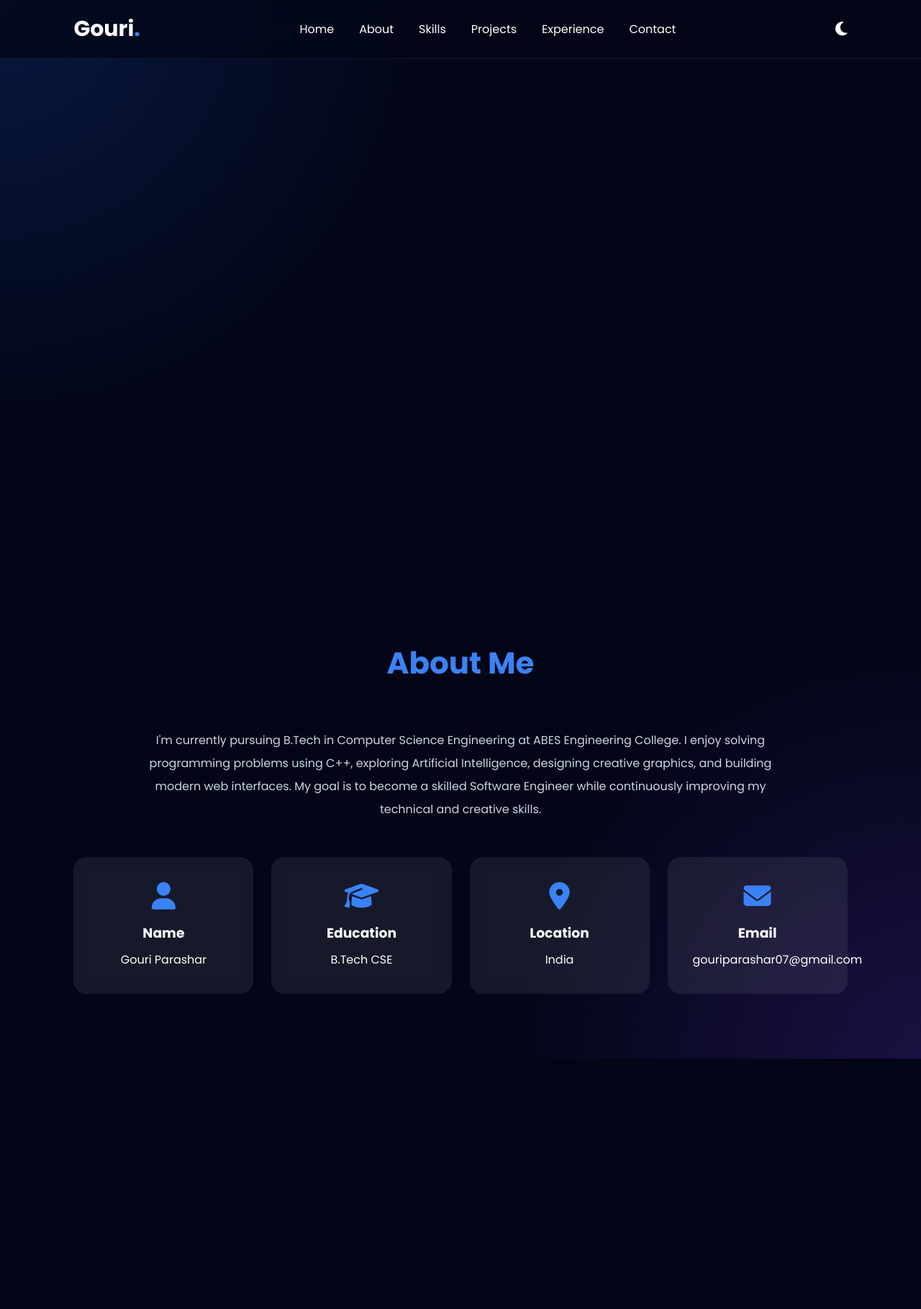
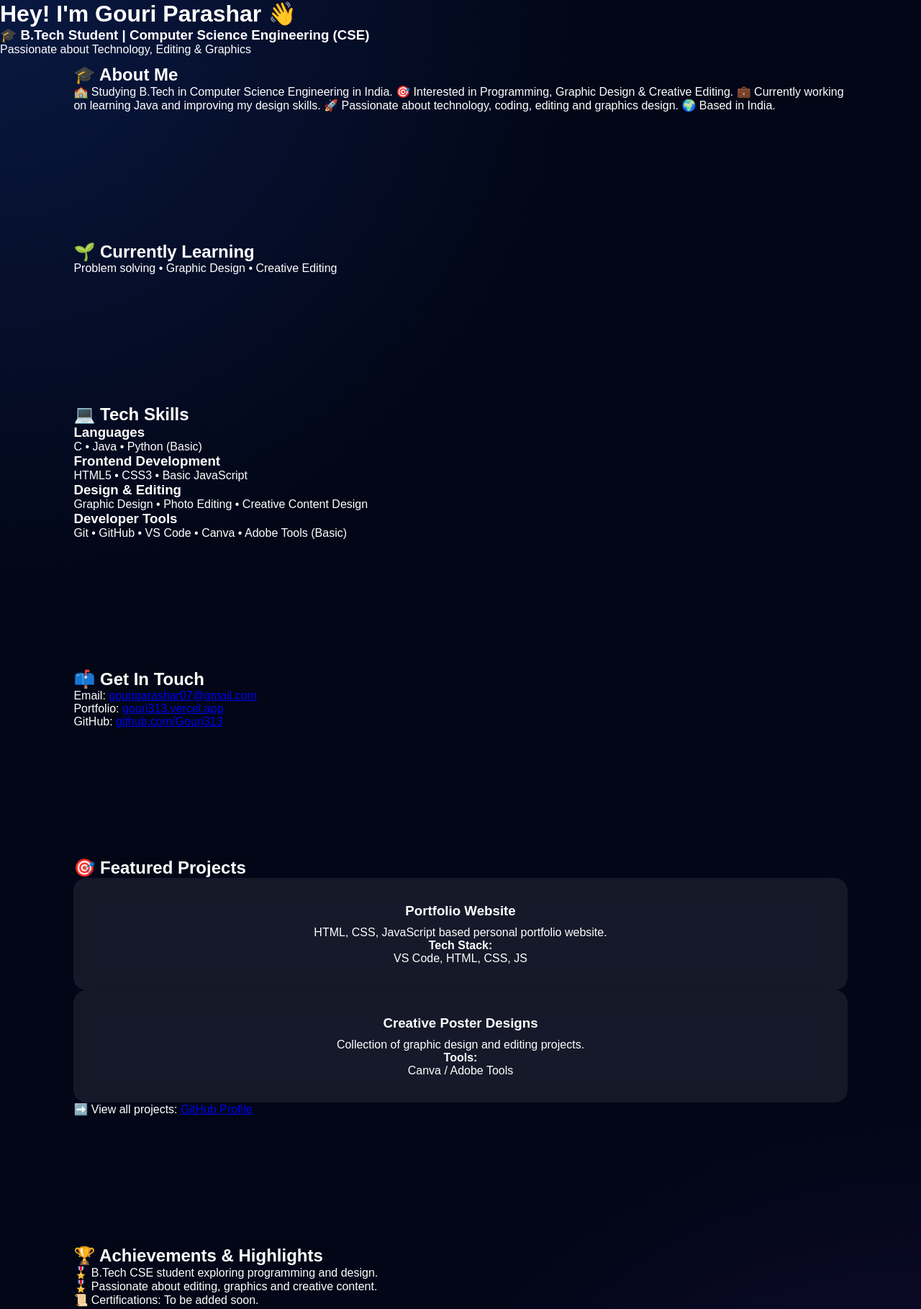
Before and after one commit to Gouri313/Gouri313, a plain HTML site: page index1.html in a window 1280 px wide. Shown: the top 1819 px of the page at 72% size. Before the commit the page ends 1471 px from the top, so only its background shows below. Drawn offline with nearby package versions, Linux system fonts and the light colour scheme.

Commit message:
Update index1.html

```diff
--- a/index1.html
+++ b/index1.html
@@ -7,227 +7,186 @@
 
     <title>Gouri Parashar | Portfolio</title>
 
-    <!-- Google Font -->
-    <link href="https://fonts.googleapis.com/css2?family=Poppins:wght@300;400;500;600;700&display=swap"
-        rel="stylesheet">
-
-    <!-- Font Awesome -->
-    <link rel="stylesheet"
-        href="https://cdnjs.cloudflare.com/ajax/libs/font-awesome/6.7.2/css/all.min.css">
-
-    <!-- AOS Animation -->
-    <link rel="stylesheet"
-        href="https://unpkg.com/aos@2.3.4/dist/aos.css">
-
+    <!-- CSS Connected -->
     <link rel="stylesheet" href="style.css">
 </head>
 
 <body>
 
-    <!-- ================= NAVBAR ================= -->
-
+    <!-- Hero Section -->
     <header>
-
-        <nav class="navbar">
-
-            <div class="logo">
-
-                Gouri<span>.</span>
-
-            </div>
-
-            <ul class="nav-links">
-
-                <li><a href="#home">Home</a></li>
-
-                <li><a href="#about">About</a></li>
-
-                <li><a href="#skills">Skills</a></li>
-
-                <li><a href="#projects">Projects</a></li>
-
-                <li><a href="#experience">Experience</a></li>
-
-                <li><a href="#contact">Contact</a></li>
-
-            </ul>
-
-            <div class="nav-right">
-
-                <button id="theme-toggle">
-
-                    <i class="fa-solid fa-moon"></i>
-
-                </button>
-
-                <div class="menu-btn">
-
-                    <i class="fa-solid fa-bars"></i>
-
-                </div>
-
-            </div>
-
-        </nav>
-
+        <h1>Hey! I'm Gouri Parashar 👋</h1>
+        <h3>🎓 B.Tech Student | Computer Science Engineering (CSE)</h3>
+        <p>
+            Passionate about Technology, Editing & Graphics
+        </p>
     </header>
 
-    <!-- ================= HERO ================= -->
 
-    <section class="hero" id="home">
+    <!-- About Section -->
+    <section>
+        <h2>🎓 About Me</h2>
+        <p>
+            🏫 Studying B.Tech in Computer Science Engineering in India.
+            🎯 Interested in Programming, Graphic Design & Creative Editing.
+            💼 Currently working on learning Java and improving my design skills.
+            🚀 Passionate about technology, coding, editing and graphics design.
+            🌍 Based in India.
+        </p>
+    </section>
 
-        <div class="hero-left" data-aos="fade-right">
 
-            <h3>Hello, I'm</h3>
+    <!-- Learning -->
+    <section>
+        <h2>🌱 Currently Learning</h2>
+        <p>
+            Problem solving • Graphic Design • Creative Editing
+        </p>
+    </section>
 
-            <h1>Gouri Parashar</h1>
 
-            <h2>
+    <!-- Skills -->
+    <section>
+        <h2>💻 Tech Skills</h2>
 
-                <span id="typing"></span>
+        <h3>Languages</h3>
+        <p>C • Java • Python (Basic)</p>
 
-            </h2>
+        <h3>Frontend Development</h3>
+        <p>HTML5 • CSS3 • Basic JavaScript</p>
+
+        <h3>Design & Editing</h3>
+        <p>
+            Graphic Design • Photo Editing • Creative Content Design
+        </p>
+
+        <h3>Developer Tools</h3>
+        <p>
+            Git • GitHub • VS Code • Canva • Adobe Tools (Basic)
+        </p>
+    </section>
+
+
+    <!-- Contact -->
+    <section>
+        <h2>📫 Get In Touch</h2>
+
+        <p>Email:
+            <a href="mailto:gouriparashar07@gmail.com">
+                gouriparashar07@gmail.com
+            </a>
+        </p>
+
+        <p>
+            Portfolio:
+            <a href="https://gouri313.vercel.app">
+                gouri313.vercel.app
+            </a>
+        </p>
+
+        <p>
+            GitHub:
+            <a href="https://github.com/Gouri313">
+                github.com/Gouri313
+            </a>
+        </p>
+
+    </section>
+
+
+    <!-- Projects -->
+    <section>
+
+        <h2>🎯 Featured Projects</h2>
+
+        <div class="card">
+
+            <h3>Portfolio Website</h3>
 
             <p>
-
-                Computer Science Engineering student passionate about
-                Artificial Intelligence, DSA in C++, Graphic Design and
-                Creative Editing.
-
+                HTML, CSS, JavaScript based personal portfolio website.
             </p>
 
-            <div class="hero-buttons">
-
-                <a href="#projects" class="btn">
-
-                    View Projects
-
-                </a>
-
-                <a href="#contact" class="btn btn-outline">
-
-                    Contact Me
-
-                </a>
-
-            </div>
-
-            <div class="social-icons">
-
-                <a href="https://github.com/Gouri313" target="_blank">
-
-                    <i class="fab fa-github"></i>
-
-                </a>
-
-                <a href="#" target="_blank">
-
-                    <i class="fab fa-linkedin"></i>
-
-                </a>
-
-                <a href="#" target="_blank">
-
-                    <i class="fab fa-instagram"></i>
-
-                </a>
-
-                <a href="https://gouri313.vercel.app" target="_blank">
-
-                    <i class="fa-solid fa-globe"></i>
-
-                </a>
-
-            </div>
+            <b>Tech Stack:</b>
+            <p>VS Code, HTML, CSS, JS</p>
 
         </div>
 
-        <div class="hero-right" data-aos="fade-left">
 
-            <img src="profile.jpg" alt="Profile">
+        <div class="card">
+
+            <h3>Creative Poster Designs</h3>
+
+            <p>
+                Collection of graphic design and editing projects.
+            </p>
+
+            <b>Tools:</b>
+            <p>Canva / Adobe Tools</p>
 
         </div>
 
-    </section>
 
-    <!-- ================= ABOUT ================= -->
-
-    <section id="about">
-
-        <div class="section-title">
-
-            <h2>About Me</h2>
-
-        </div>
-
-        <div class="about-container">
-
-            <div class="about-text">
-
-                <p>
-
-                    I'm currently pursuing B.Tech in Computer Science Engineering
-                    at ABES Engineering College.
-
-                    I enjoy solving programming problems using C++,
-                    exploring Artificial Intelligence,
-                    designing creative graphics,
-                    and building modern web interfaces.
-
-                    My goal is to become a skilled Software Engineer
-                    while continuously improving my technical
-                    and creative skills.
-
-                </p>
-
-            </div>
-
-            <div class="about-cards">
-
-                <div class="card">
-
-                    <i class="fa-solid fa-user"></i>
-
-                    <h3>Name</h3>
-
-                    <p>Gouri Parashar</p>
-
-                </div>
-
-                <div class="card">
-
-                    <i class="fa-solid fa-graduation-cap"></i>
-
-                    <h3>Education</h3>
-
-                    <p>B.Tech CSE</p>
-
-                </div>
-
-                <div class="card">
-
-                    <i class="fa-solid fa-location-dot"></i>
-
-                    <h3>Location</h3>
-
-                    <p>India</p>
-
-                </div>
-
-                <div class="card">
-
-                    <i class="fa-solid fa-envelope"></i>
-
-                    <h3>Email</h3>
-
-                    <p>gouriparashar07@gmail.com</p>
-
-                </div>
-
-            </div>
-
-        </div>
+        <p>
+            ➡️ View all projects:
+            <a href="https://github.com/Gouri313">
+                GitHub Profile
+            </a>
+        </p>
 
     </section>
 
-    <!-- Skills section continues in Part 2 -->
+
+    <!-- Achievements -->
+    <section>
+
+        <h2>🏆 Achievements & Highlights</h2>
+
+        <p>
+            🎖️ B.Tech CSE student exploring programming and design.
+            <br>
+            🎖️ Passionate about editing, graphics and creative content.
+            <br>
+            📜 Certifications: To be added soon.
+        </p>
+
+    </section>
+
+
+    <!-- Fun Facts -->
+    <section>
+
+        <h2>⚡ Fun Facts About Me</h2>
+
+        <p>
+            🎨 I enjoy graphic design and photo/video editing.
+            <br>
+            🎓 I like mixing technology with creativity.
+            <br>
+            🎵 Currently vibing to: Lo-fi music while editing.
+            <br>
+            ☕ Tea lover starting every creative session with a cup.
+        </p>
+
+    </section>
+
+
+    <footer>
+
+        <h3>
+            📈 Always learning, always growing! 🚀
+        </h3>
+
+        <p>
+            ⭐ If you like my projects, give them a star! ⭐
+        </p>
+
+    </footer>
+
+
+    <!-- JS Connected -->
+    <script src="script.js"></script>
+
+</body>
+
+</html>
```
